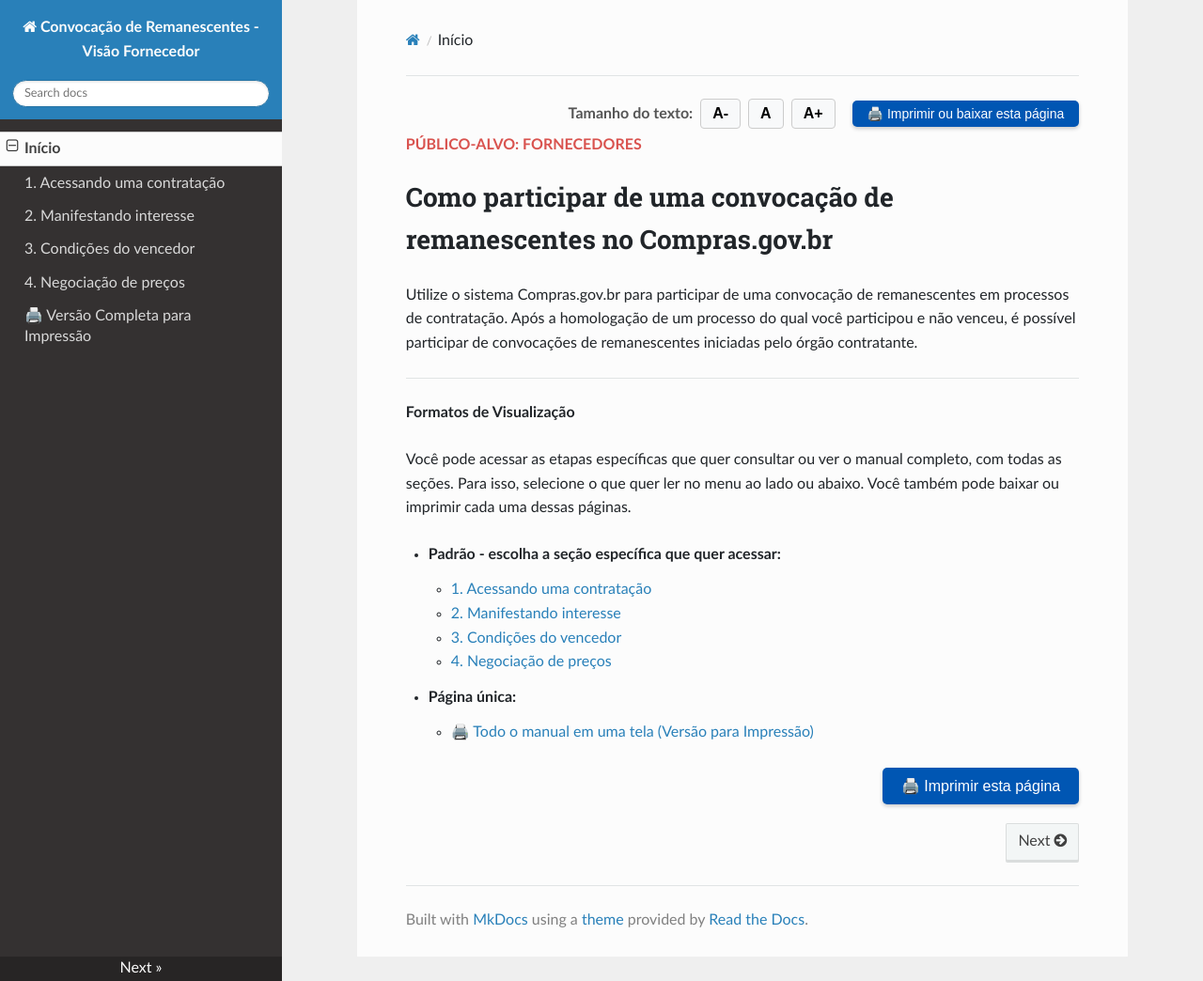
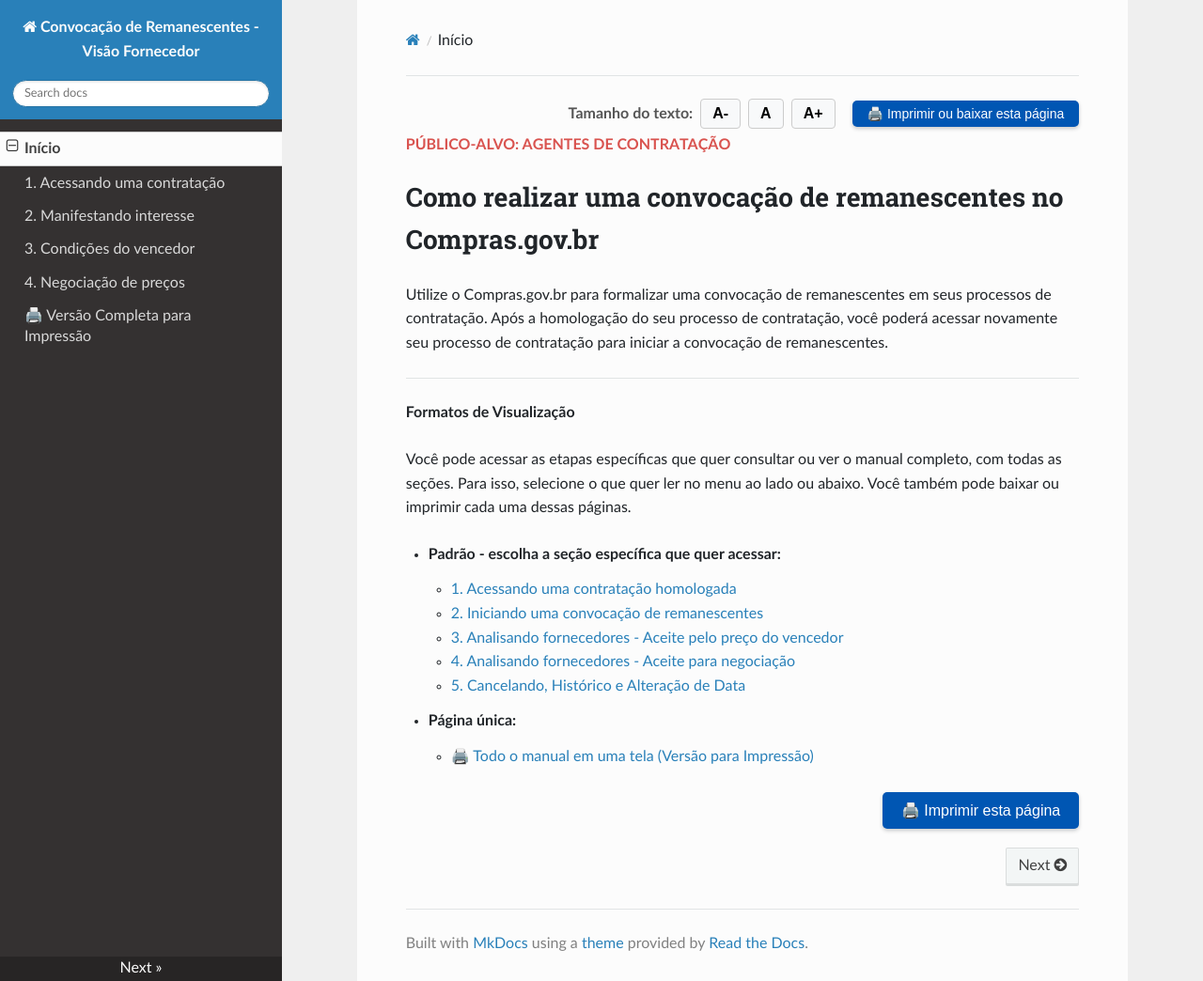
Before and after one commit to emilix10-bit/convocacao-de-remanescentes-governo, an MkDocs documentation site: the page built from docs/index.md, in a window 1280 px wide and 1044 px high. Shown: the whole window at 94% size. Built offline with MkDocs 1.6.1, drawn with Linux system fonts in a browser that asks for light colours; nearby versions of some CDN libraries.

Commit message:
Update target audience and participation instructions

```diff
--- a/docs/index.md
+++ b/docs/index.md
@@ -9,11 +9,11 @@
   </button>
 </div>
 
-<p style="font-weight: bold; color: #d9534f; margin-top: -5px; margin-bottom: 20px;">PÚBLICO-ALVO: FORNECEDORES</p>
+<p style="font-weight: bold; color: #d9534f; margin-top: -5px; margin-bottom: 20px;">PÚBLICO-ALVO: AGENTES DE CONTRATAÇÃO</p>
 
-# Como participar de uma convocação de remanescentes no Compras.gov.br
+# Como realizar uma convocação de remanescentes no Compras.gov.br
 
-Utilize o sistema Compras.gov.br para participar de uma convocação de remanescentes em processos de contratação. Após a homologação de um processo do qual você participou e não venceu, é possível participar de convocações de remanescentes iniciadas pelo órgão contratante.
+Utilize o Compras.gov.br para formalizar uma convocação de remanescentes em seus processos de contratação. Após a homologação do seu processo de contratação, você poderá acessar novamente seu processo de contratação para iniciar a convocação de remanescentes.
 
 ---
 
@@ -22,10 +22,11 @@ Utilize o sistema Compras.gov.br para participar de uma convocação de remanesc
 Você pode acessar as etapas específicas que quer consultar ou ver o manual completo, com todas as seções. Para isso, selecione o que quer ler no menu ao lado ou abaixo. Você também pode baixar ou imprimir cada uma dessas páginas.
 
 * **Padrão - escolha a seção específica que quer acessar:**
-    * [1. Acessando uma contratação](01-acessando-contratacao.md)
-    * [2. Manifestando interesse](02-manifestando-interesse.md)
-    * [3. Condições do vencedor](03-condicoes-vencedor.md)
-    * [4. Negociação de preços](04-negociacao-precos.md)
+    * [1. Acessando uma contratação homologada](01-acessando-contratacao.md)
+    * [2. Iniciando uma convocação de remanescentes](02-iniciando-convocacao.md)
+    * [3. Analisando fornecedores - Aceite pelo preço do vencedor](03-analisando-fornecedores-vencedor.md)
+    * [4. Analisando fornecedores - Aceite para negociação](04-analisando-fornecedores-negociacao.md)
+    * [5. Cancelando, Histórico e Alteração de Data](05-cancelando-historico-data.md)
 
 * **Página única:**
     * [🖨️ Todo o manual em uma tela (Versão para Impressão)](manual-completo.md)
```
